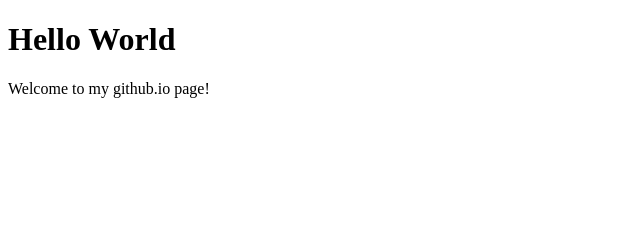
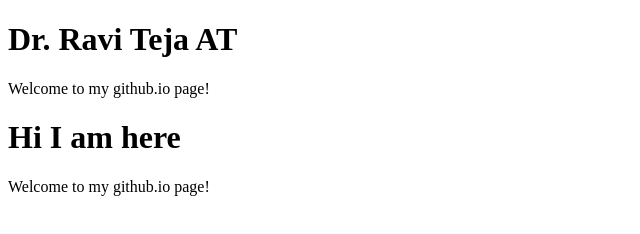
Before and after one commit to teja2792/teja2792.github.io, a plain HTML site: page index.html in a window 1280 px wide. Shown: the whole page, without its empty margins (0-640 px from the left). Drawn offline with Linux system fonts and the light colour scheme.

Commit message:
Update header text in index.html

```diff
--- a/index.html
+++ b/index.html
@@ -1,7 +1,9 @@
 <!DOCTYPE html>
 <html>
 <body>
-  <h1>Hello World</h1>
+  <h1>Dr. Ravi Teja AT</h1>
+  <p>Welcome to my github.io page!</p>
+   <h1>Hi I am here</h1>
   <p>Welcome to my github.io page!</p>
 </body>
 </html>
```
